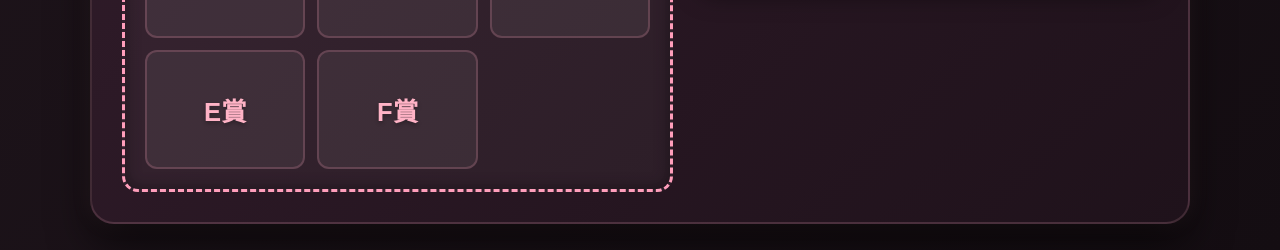
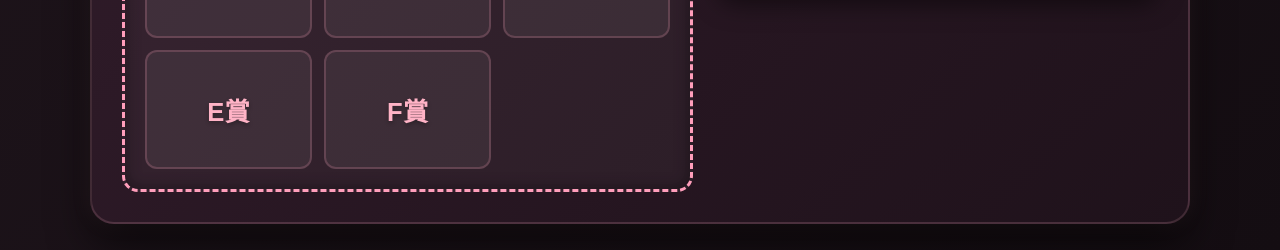
Before and after one commit to shin0717/Happy0630, a plain HTML site: page index.html in a window 1280 px wide. Shown: the part 550-800 px from the top of the page. Drawn offline with Linux system fonts and the light colour scheme.

Commit message:
Update index.html

```diff
--- a/index.html
+++ b/index.html
@@ -24,7 +24,7 @@
         border-radius: 24px;
         text-align: center;
         width: 100%;
-        max-width: 1100px; /* 加寬整體容器以容納左右排版 */
+        max-width: 1100px; /* 寬度足夠讓左右版面在同一頁完美展現 */
         box-shadow: 0 20px 40px rgba(0,0,0,0.6), 0 0 20px rgba(255, 182, 193, 0.1);
         border: 2px solid rgba(255, 182, 193, 0.15);
         box-sizing: border-box;
@@ -50,7 +50,7 @@
 
     /* 🗺️ 左側：夢幻馬卡龍海報牆 */
     .left-poster-section {
-        flex: 1.2; /* 讓海報牆稍微寬一點 */
+        flex: 1.3; /* 稍微拉寬公佈欄，容納豐富的內容 */
     }
 
     .poster-board {
@@ -59,7 +59,7 @@
         border-radius: 16px;
         padding: 20px;
         display: grid;
-        grid-template-columns: repeat(3, 1fr); /* 左右排版時改為 3 欄更精緻 */
+        grid-template-columns: repeat(3, 1fr); /* 3欄精緻排版，一頁看完11個格子 */
         gap: 12px;
         box-shadow: inset 0 0 15px rgba(0,0,0,0.4);
     }
@@ -148,7 +148,7 @@
         border-left-color: #ffb3c6;
         border-radius: 18px;
         padding: 25px 15px;
-        min-height: 300px; /* 配合左邊高度，加高抽獎箱 */
+        min-height: 310px; /* 高度與海報牆完美對齊 */
         display: flex;
         flex-wrap: wrap;
         gap: 12px;
@@ -184,9 +184,9 @@
         border-color: #ffffff;
     }
 
-    /* 📱 RWD RWD 手機板自動變回上下排版 */
-    @media (max-width: 850px) {
-        .main-layout { flex-direction: column; }
+    /* 📱 針對平板與手機的自適應縮放 */
+    @media (max-width: 900px) {
+        .main-layout { flex-direction: column; align-items: stretch; }
         .poster-board { grid-template-columns: repeat(2, 1fr); }
         .ichiban-box { min-height: 160px; }
     }
@@ -234,9 +234,9 @@
         align-items: center;
     }
 
-    /* 🔒 修正亮點：加大字體並移除下方小字標註，只留下最純粹的內容大字 */
+    /* 🔒 純粹的大字格式，移除了多餘的標註 */
     .prize-badge {
-        font-size: 2em;
+        font-size: 2.2em;
         font-weight: 900;
         color: #e3446c;
         line-height: 1.4;
@@ -334,21 +334,21 @@
 </div>
 
 <script>
-    // ⚙️ 專屬獎品內容與精準數量
+    // ⚙️ 核心配置：移除了「A賞：」前綴，讓大字直接抓取內容
     const prizesConfig = [
-        { "id": "A", "name": "A賞：手寫卡片❤️", "count": 1 },
-        { "id": "B", "name": "B賞：可愛小鏡子一枚", "count": 1 },
-        { "id": "C", "name": "C賞：盲盒一個", "count": 1 },
-        { "id": "D", "name": "D賞：隨機小卡", "count": 5 },
-        { "id": "E", "name": "E賞：親親", "count": 2 },
-        { "id": "F", "name": "F賞：搖桿一隻", "count": 1 }
+        { "id": "A", "shortName": "手寫卡片❤️", "count": 1 },
+        { "id": "B", "shortName": "可愛小鏡子一枚", "count": 1 },
+        { "id": "C", "shortName": "盲盒一個", "count": 1 },
+        { "id": "D", "shortName": "隨機小卡", "count": 5 },
+        { "id": "E", "shortName": "親親", "count": 2 },
+        { "id": "F", "shortName": "搖桿一隻", "count": 1 }
     ];
 
     let posterData = [];
     let globalId = 0;
     prizesConfig.forEach(p => {
         for (let i = 0; i < p.count; i++) {
-            posterData.push({ "uid": globalId, "id": p.id, "name": p.name, "isDrawn": false });
+            posterData.push({ "uid": globalId, "id": p.id, "name": p.shortName, "isDrawn": false });
             globalId++;
         }
     });
@@ -362,7 +362,7 @@
         let posterHtml = '<div class="poster-title">📊 獎項貼紙公佈欄：</div>';
         posterData.forEach(item => {
             let pastedClass = item.isDrawn ? 'pasted' : '';
-            let nameContent = item.isDrawn ? (item.name) : '';
+            let nameContent = item.isDrawn ? item.name : '';
             posterHtml += `
                 <div class="poster-grid-item ${pastedClass}" id="poster-item-${item.uid}">
                     <div class="grid-赏">${item.id}賞</div>
@@ -400,7 +400,7 @@
         document.getElementById('ripTip').style.display = 'none';
 
         setTimeout(() => {
-            // 🔒 這裡只放入完整的內容名稱（例如：A賞：手寫卡片❤️），不再分行標註重複的文字
+            // 🔒 這裡直接讀取純字串（例如：手寫卡片❤️、親親），不再帶有任何賞別前綴
             document.getElementById('displayId').innerText = selectedTicket.name;
             let posterItem = posterData.find(p => p.uid === selectedTicket.uid);
             if (posterItem) posterItem.isDrawn = true;
```
